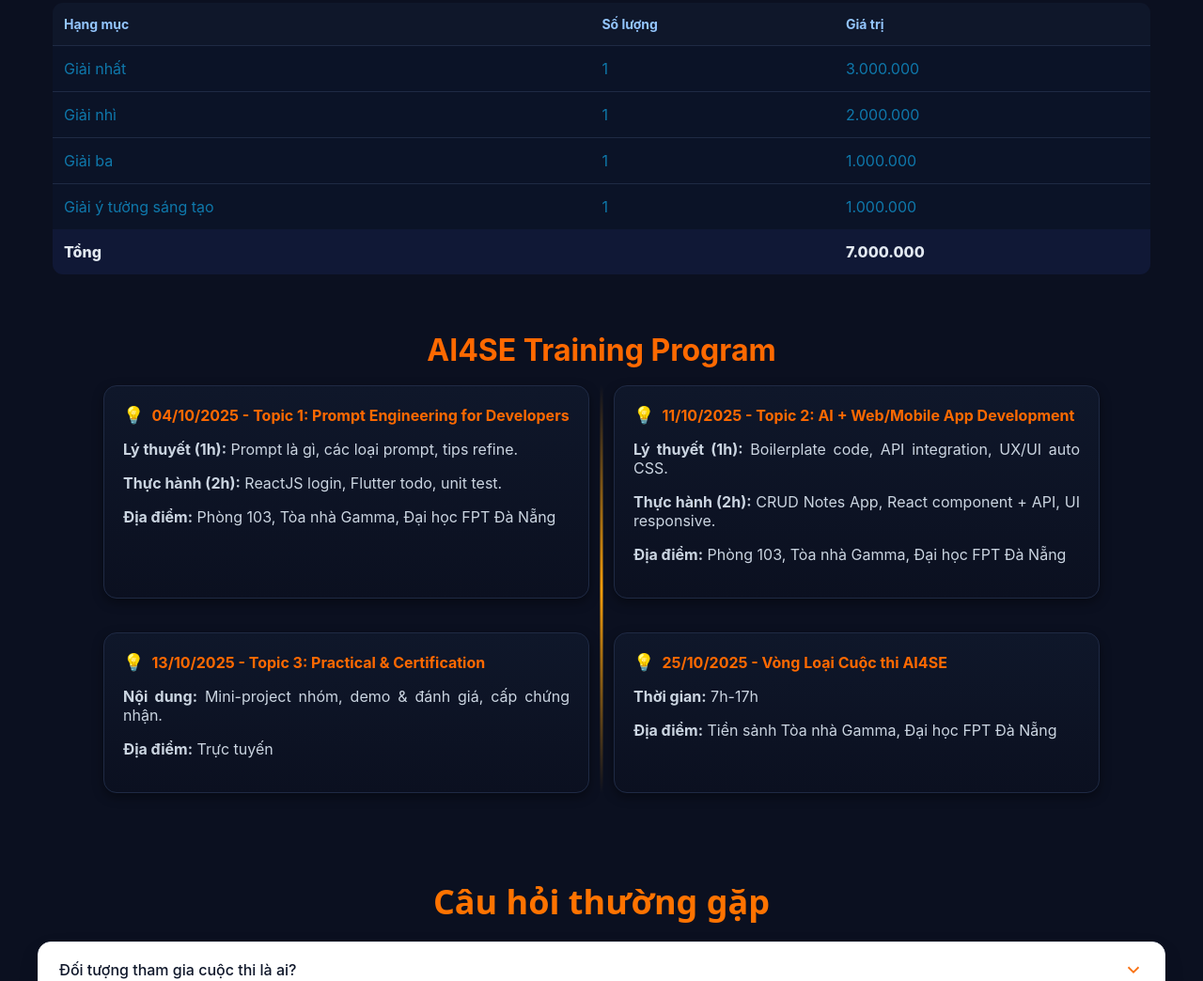
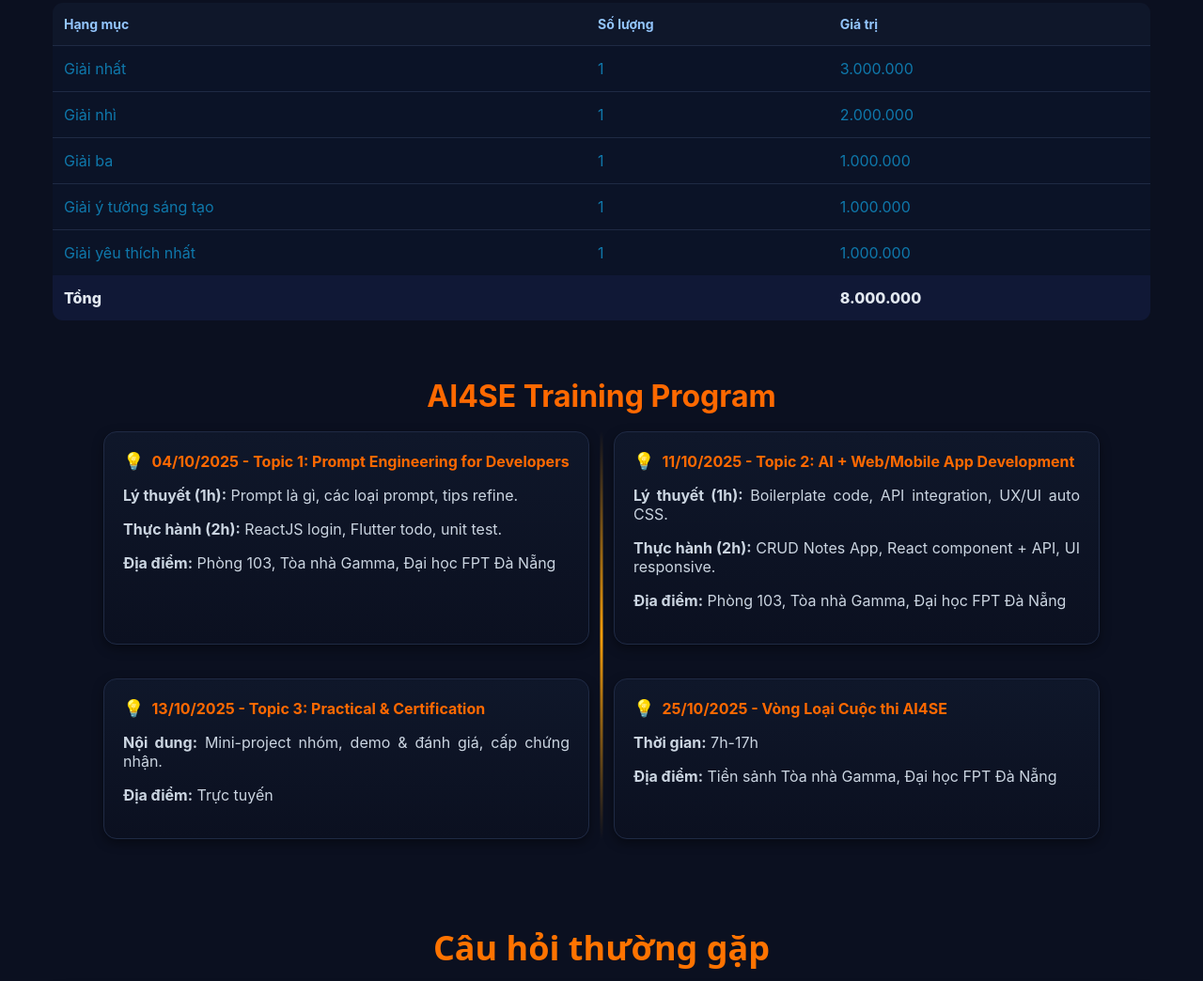
Before and after one commit to ITPROVN86/ai4se, a plain HTML site: page index.html in a window 1280 px wide. Shown: the part 2348-3392 px from the top of the page at 94% size. Drawn offline with Linux system fonts and the light colour scheme.

Commit message:
Initial commit v10

```diff
--- a/index.html
+++ b/index.html
@@ -239,12 +239,17 @@
               <td>1</td>
               <td>1.000.000</td>
             </tr>
+            <tr>
+              <td>Giải yêu thích nhất</td>
+              <td>1</td>
+              <td>1.000.000</td>
+            </tr>
           </tbody>
           <tfoot>
             <tr>
               <td>Tổng</td>
               <td></td>
-              <td>7.000.000</td>
+              <td>8.000.000</td>
             </tr>
           </tfoot>
         </table>
```
